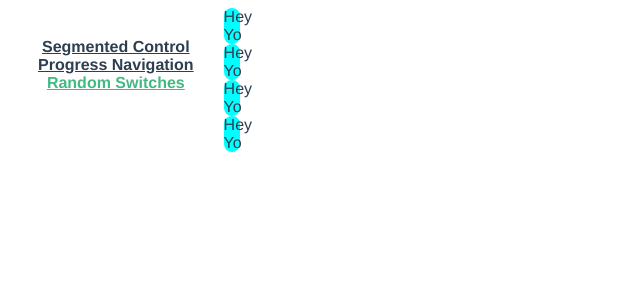
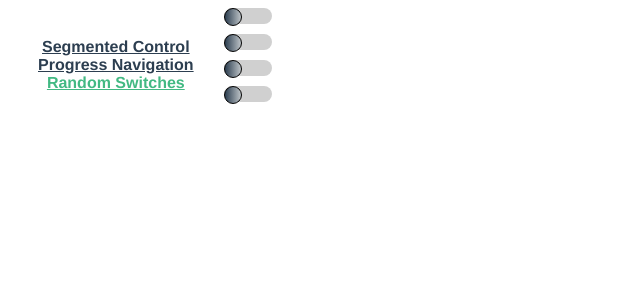
Before and after one commit to libsyz/vue-loops, a Vue app: page /random_switches in a window 1280 px wide. Shown: the top 300 px of the page, without its empty margins (0-640 px from the left). Built offline with nearby package versions, Linux system fonts and the light colour scheme.

Commit message:
events finally rendering correctly

```diff
--- a/src/components/Toggle.Vue
+++ b/src/components/Toggle.Vue
@@ -1,23 +1,72 @@
 
 
 <template>
-  <div class="toggle__body">
-    Hey Yo
+  <div class="toggle__body"
+       :class="{ off: off, on: on }">
+    <div class="toggle__button"
+         :class="{ off: off, on: on}"
+         v-on:click="change()">
+    </div>
   </div>
 </template>
 
 <script>
 export default {
-  name: 'toggle'
+  name: 'toggle',
+  methods: {
+    change() {
+      this.off = !this.off
+      this.on = !this.on
+    }
+  },
+  data: function () {
+    return {
+      off: true,
+      on: false
+    }
+  }
 }
 </script>
 
 <style>
   .toggle__body {
-    background-color: aqua;
-    width: 16px;
+    width: 48px;
+    height: 16px;
     border-radius: 10px;
+    margin-bottom: 10px;
+    position: relative;
+
   }
 
+  .toggle__body.on {
+    background-color: rgb(151, 225, 140);
+    transition: left 0.3s ease;
+  }
+
+  .toggle__body.off {
+    background-color: rgb(208, 208, 208);
+    transition: left 0.3s ease;
+  }
+
+  .toggle__button {
+    cursor: pointer;
+    background-color: #fff;
+    width: 16px;
+    height: 16px;
+    border-radius: 50%;
+    border: solid 0.5px #000;
+    position:absolute;
+    background: linear-gradient(to left, #bdc3c7, #2c3e50); /* W3C, IE 10+/ Edge, Firefox 16+, Chrome 26+, Opera 12+, Safari 7+ */
+  }
+
+  .toggle__button.on {
+    left: 32px;
+    transition: left 0.3s ease;
+  }
+
+  .toggle__button.off {
+    left: 0px;
+    transition: left 0.3s ease;
+  }
 
 </style>
```
